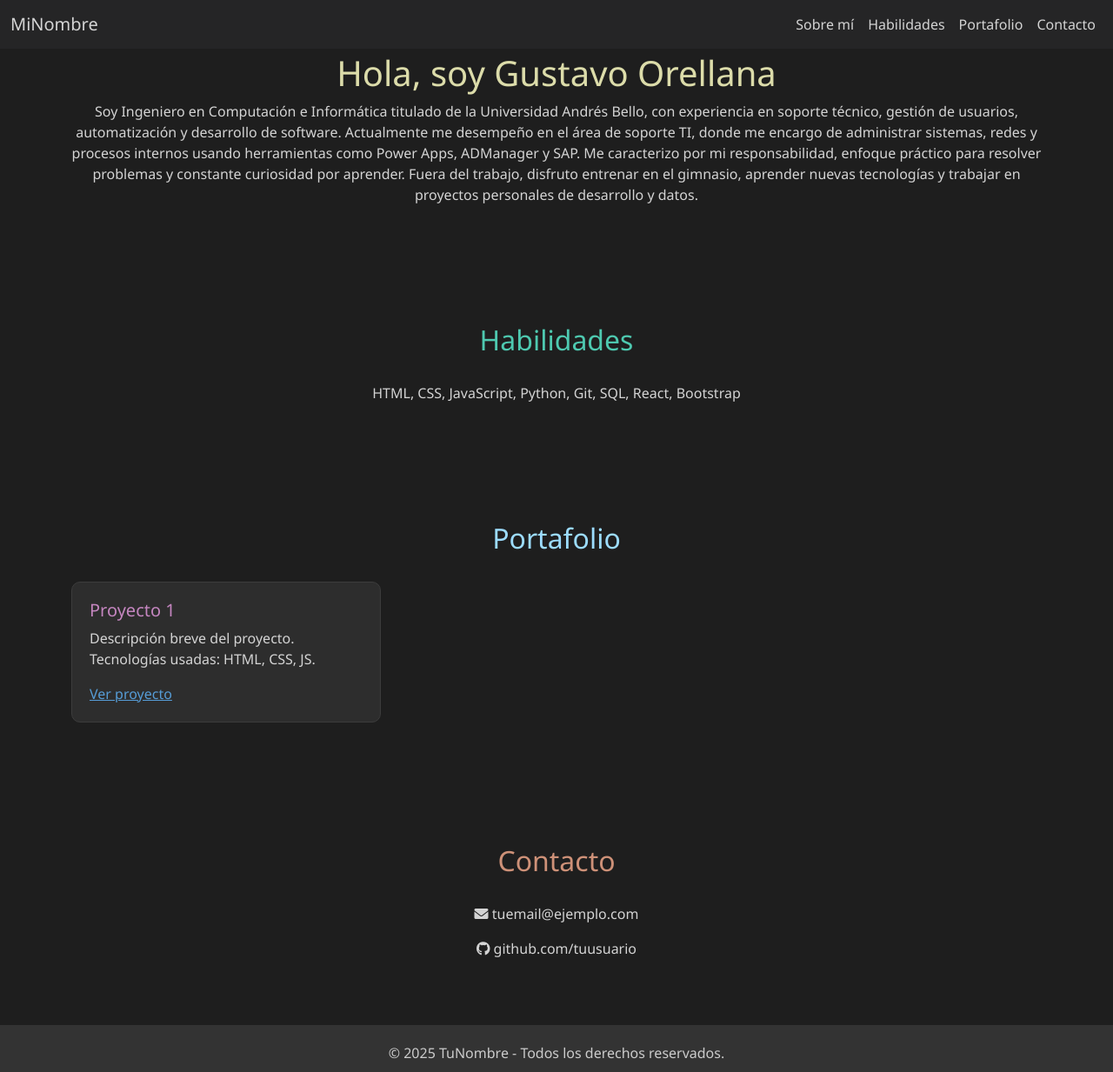
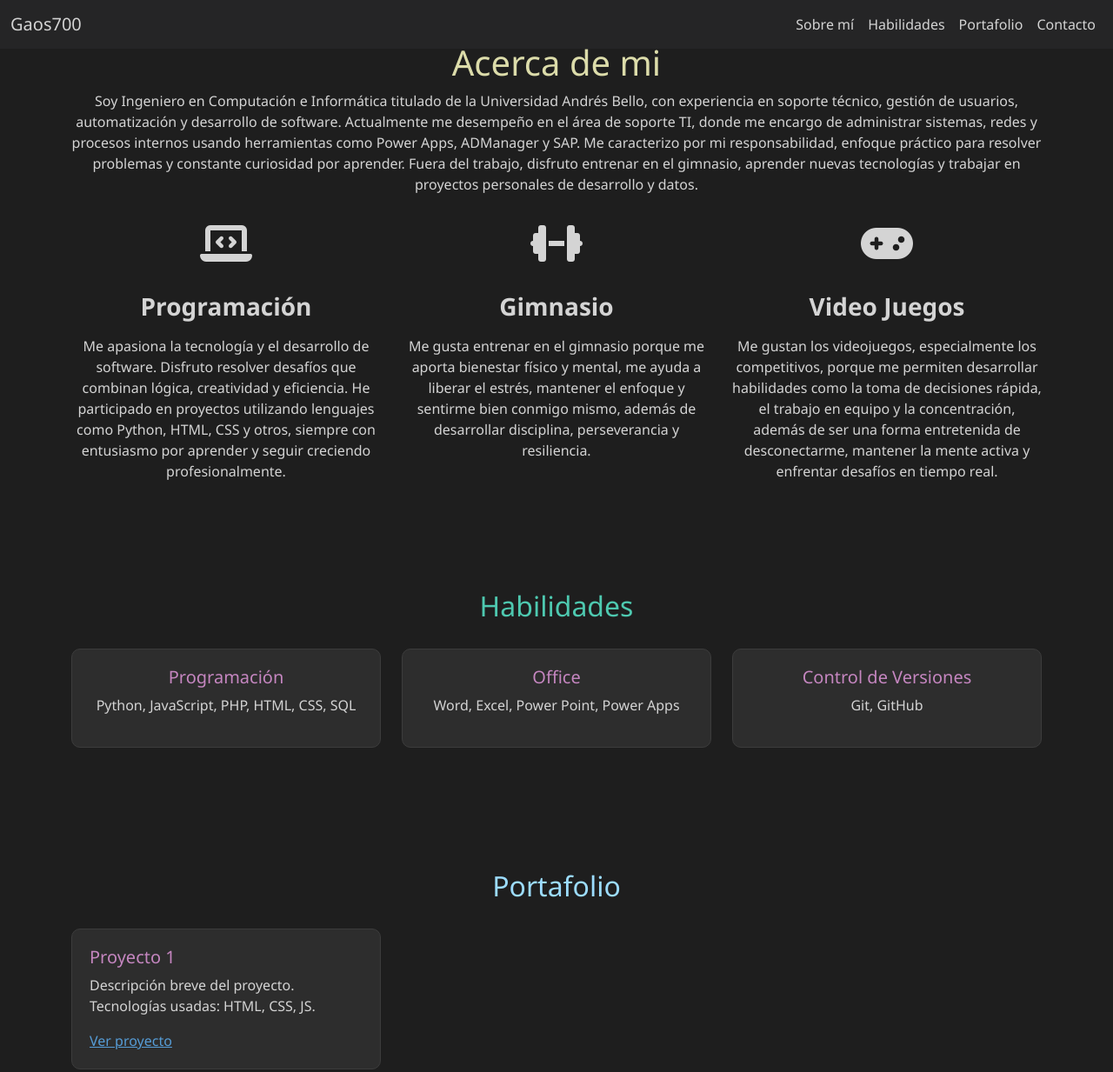
Before and after one commit to Gaos700/gaos700.github.io, a plain HTML site: page index.html in a window 1280 px wide. Shown: the top 1233 px of the page at 87% size. Drawn offline with nearby package versions, Linux system fonts and the light colour scheme.

Commit message:
Modificando el index poniendo mis datos más personalizados

```diff
--- a/index.html
+++ b/index.html
@@ -7,11 +7,12 @@
   <link href="https://cdn.jsdelivr.net/npm/bootstrap@5.3.0/dist/css/bootstrap.min.css" rel="stylesheet">
   <link rel="stylesheet" href="https://cdnjs.cloudflare.com/ajax/libs/font-awesome/6.0.0/css/all.min.css">
   <link rel="stylesheet" href="assets/css/estilos.css">
+  <script src="https://kit.fontawesome.com/0d32c20498.js" crossorigin="anonymous"></script>
 </head>
 <body>
   <nav class="navbar navbar-expand-lg fixed-top">
     <div class="container-fluid">
-      <a class="navbar-brand" href="#">MiNombre</a>
+      <a class="navbar-brand" href="#">Gaos700</a>
       <button class="navbar-toggler" type="button" data-bs-toggle="collapse" data-bs-target="#navbarNav">
         <span class="navbar-toggler-icon"></span>
       </button>
@@ -26,21 +27,75 @@
     </div>
   </nav>
 
-  <section id="sobre" class="section text-center">
-    <div class="container">
-      <h1 style="color:#dcdcaa">Hola, soy Gustavo Orellana</h1>
-      <p>Soy Ingeniero en Computación e Informática titulado de la Universidad Andrés Bello, con experiencia en soporte técnico, gestión de usuarios, automatización y desarrollo de software. Actualmente me desempeño en el área de soporte TI, donde me encargo de administrar sistemas, redes y procesos internos usando herramientas como Power Apps, ADManager y SAP.
+<section id="Acerca-de-mi" class="container text-center my-5">
+        <h1 style="color:#dcdcaa">Acerca de mi</h1>
+        <p>Soy Ingeniero en Computación e Informática titulado de la Universidad Andrés Bello, con experiencia en
+            soporte técnico,
+            gestión de usuarios, automatización y desarrollo de software. Actualmente me desempeño en el área de soporte
+            TI, donde
+            me encargo de administrar sistemas, redes y procesos internos usando herramientas como Power Apps, ADManager
+            y SAP.
 
-Me caracterizo por mi responsabilidad, enfoque práctico para resolver problemas y constante curiosidad por aprender. Fuera del trabajo, disfruto entrenar en el gimnasio, aprender nuevas tecnologías y trabajar en proyectos personales de desarrollo y datos.
+            Me caracterizo por mi responsabilidad, enfoque práctico para resolver problemas y constante curiosidad por
+            aprender.
+            Fuera del trabajo, disfruto entrenar en el gimnasio, aprender nuevas tecnologías y trabajar en proyectos
+            personales de
+            desarrollo y datos.
+        </p>
+        <div class="row">
+            <div class="col-12 col-md-4">
+                <i class="fa-solid fa-laptop-code fa-3x my-3"></i>
+                <h3 class="my-3 fw-bold">Programación</h3>
+                <p class="my-3">
+                    Me apasiona la tecnología y el desarrollo de software. Disfruto resolver desafíos que combinan lógica, creatividad y
+                    eficiencia. He participado en proyectos utilizando lenguajes como Python, HTML, CSS y otros, siempre con entusiasmo por
+                    aprender y seguir creciendo profesionalmente.
+                </p>
+            </div>
+            <div class="col-12 col-md-4">
+                <i class="fa-solid fa-dumbbell fa-3x my-3"></i>
+                <h3 class="my-3 fw-bold">Gimnasio</h3>
+                <p class="my-3">
+                    Me gusta entrenar en el gimnasio porque me aporta bienestar físico y mental, me ayuda a liberar el estrés, mantener el
+                    enfoque y sentirme bien conmigo mismo, además de desarrollar disciplina, perseverancia y resiliencia.
+                </p>
+            </div>
+            <div class="col-12 col-md-4">
+                <i class="fa-solid fa-gamepad fa-3x my-3"></i>
+                <h3 class="my-3 fw-bold">Video Juegos</h3>
+                <p class="my-3">
+                    Me gustan los videojuegos, especialmente los competitivos, porque me permiten desarrollar habilidades como la toma de
+                    decisiones rápida, el trabajo en equipo y la concentración, además de ser una forma entretenida de desconectarme,
+                    mantener la mente activa y enfrentar desafíos en tiempo real.
+                </p>
+            </div>
 
-</p>
-    </div>
-  </section>
+        </div>
+</section>
 
   <section id="habilidades" class="section text-center">
     <div class="container">
       <h2 style="color:#4ec9b0">Habilidades</h2>
-      <p>HTML, CSS, JavaScript, Python, Git, SQL, React, Bootstrap</p>
+      <div class="row">
+        <div class="col-md-4">
+          <div class="project-card">
+            <h5>Programación</h5>
+            <p>Python, JavaScript, PHP, HTML, CSS, SQL</p>
+          </div>
+        </div>
+        <div class="col-md-4">
+          <div class="project-card">
+            <h5>Office</h5>
+            <p>Word, Excel, Power Point, Power Apps</p>
+          </div>
+        </div>
+        <div class="col-md-4">
+          <div class="project-card">
+            <h5>Control de Versiones</h5>
+            <p>Git, GitHub</p>
+          </div>
+        </div>
+      </div>
     </div>
   </section>
 
@@ -62,13 +117,13 @@ Me caracterizo por mi responsabilidad, enfoque práctico para resolver problemas
   <section id="contacto" class="section text-center">
     <div class="container">
       <h2 style="color:#ce9178">Contacto</h2>
-      <p><i class="fas fa-envelope"></i> tuemail@ejemplo.com</p>
-      <p><i class="fab fa-github"></i> github.com/tuusuario</p>
+      <p><i class="fas fa-envelope"></i> gustavorellana700@gmail.com</p>
+      <p><i class="fab fa-github"></i> github.com/gaos700</p>
     </div>
   </section>
 
   <footer>
-    <p>© 2025 TuNombre - Todos los derechos reservados.</p>
+    <p>© 2025 Gustavo Orellana - Todos los derechos reservados.</p>
   </footer>
 
   <script src="https://cdn.jsdelivr.net/npm/bootstrap@5.3.0/dist/js/bootstrap.bundle.min.js"></script>
```
